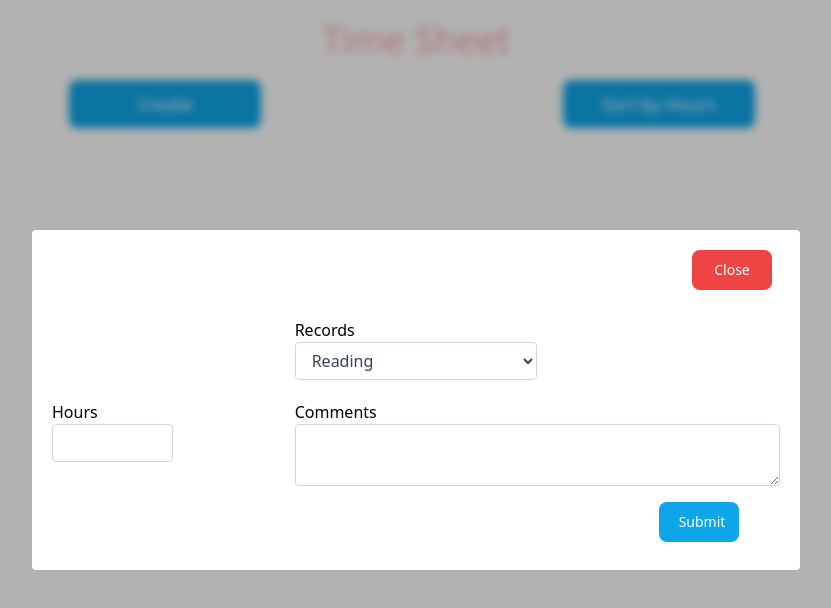
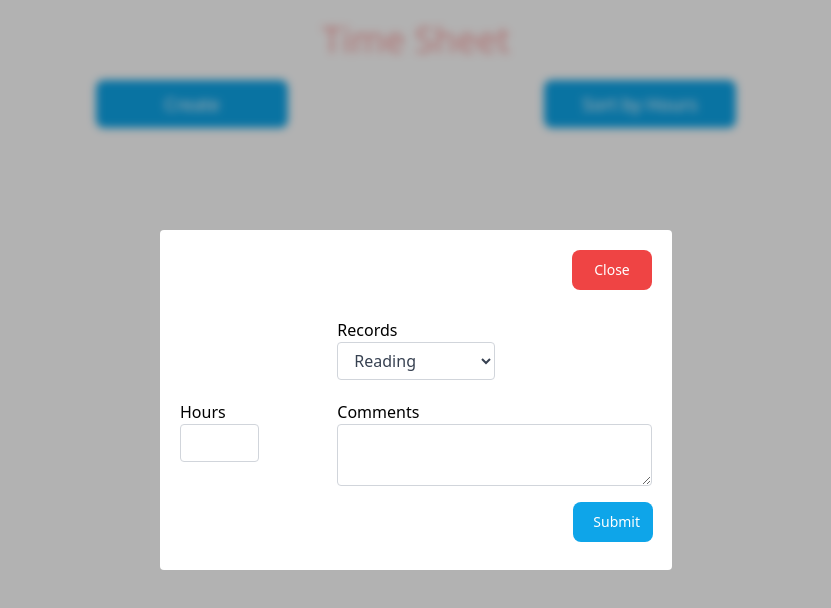
Before and after one commit to ngocquang2509/timesheet-management, a React (Vite) app in the folder practices/practice-one/timesheet-management/: page / in a window 1280 px wide. Both pictures are taken after a click on the button "Create". Shown: the top 608 px of the page, without its empty margins (224-1055 px from the left). Built offline with nearby package versions, Linux system fonts and the light colour scheme.

Commit message:
#31 Update UI

```diff
--- a/practices/practice-one/timesheet-management/src/components/Button/index.tsx
+++ b/practices/practice-one/timesheet-management/src/components/Button/index.tsx
@@ -4,20 +4,14 @@ interface IButton extends React.ButtonHTMLAttributes<HTMLButtonElement> {
   bgColor?: string;
 }
 
-const Button = ({
-  textContent,
-  bgColor,
-  size,
-  ...rest
-}: IButton): React.ReactElement => {
-  const baseClass = 'text-white text-center px-5 py-2.5 mr-2 mb-2 rounded-lg';
+const Button = ({ textContent, bgColor, size, ...rest }: IButton): React.ReactElement => {
+  const baseClass = 'text-white text-center px-5 py-2.5 mb-2 rounded-lg';
   const classes = [
     baseClass,
 
     size === 'sm' ? 'text-sm w-20' : '',
     size === 'md' ? 'text-md w-36' : '',
     size === 'lg' ? 'text-lg w-48' : '',
-
 
     bgColor === 'primary' ? 'bg-sky-500 hover:bg-sky-600' : '',
     bgColor === 'info' ? 'bg-green-500 hover:bg-green-600' : '',
@@ -31,4 +25,4 @@ const Button = ({
   );
 };
 
-export default Button
+export default Button;
--- a/practices/practice-one/timesheet-management/src/components/FormTimesheet/index.tsx
+++ b/practices/practice-one/timesheet-management/src/components/FormTimesheet/index.tsx
@@ -63,7 +63,7 @@ const FormTimesheet = ({
           />
           <p className="text-red-400">{errorMsgs.comment}</p>
         </div>
-        <div className="row-start-3 col-start-6 mt-4">
+        <div className="row-start-3 col-start-6 mt-4 w-full text-right">
           <Button type="submit" size="sm" bgColor="primary" textContent="Submit" />
         </div>
       </form>
--- a/practices/practice-one/timesheet-management/src/components/ModalFormTimesheet/index.tsx
+++ b/practices/practice-one/timesheet-management/src/components/ModalFormTimesheet/index.tsx
@@ -11,7 +11,7 @@ interface IModalFormTimesheet {
 const ModalFormTimesheet = ({ onCloseModal, handleFormSubmit }: IModalFormTimesheet) => {
   return (
     <div className="fixed inset-0 bg-black bg-opacity-30 backdrop-blur-sm flex justify-center items-center">
-      <div className="bg-white p-5 rounded w-3/5">
+      <div className="bg-white p-5 rounded w-2/5">
         <div className="text-right mb-5">
           <Button size="sm" bgColor="danger" textContent="Close" onClick={onCloseModal} />
         </div>
--- a/practices/practice-one/timesheet-management/src/components/TimesheetItem/index.tsx
+++ b/practices/practice-one/timesheet-management/src/components/TimesheetItem/index.tsx
@@ -13,7 +13,7 @@ const TimesheetItem = ({
   onOpenConfirmModal
 }: ITimesheetItem): React.ReactElement => {
   return (
-    <li className="px-5 py-3 m-auto mb-3 w-2/3 border-2 border-solid rounded">
+    <li className="px-5 py-3 m-auto mb-3 w-full border-2 border-solid rounded">
       <div className="text-right mb-2">
         <Button
           size="sm"
--- a/practices/practice-one/timesheet-management/src/pages/Home/index.tsx
+++ b/practices/practice-one/timesheet-management/src/pages/Home/index.tsx
@@ -54,9 +54,9 @@ const Home = (): React.ReactElement => {
   };
 
   return (
-    <div className="m-auto">
+    <div className="m-auto w-1/2">
       <Header />
-      <div className="flex justify-evenly my-3">
+      <div className="flex justify-between my-3">
         <Button size="lg" bgColor="primary" textContent="Create" onClick={toggleModal} />
         <Button
           size="lg"
```
